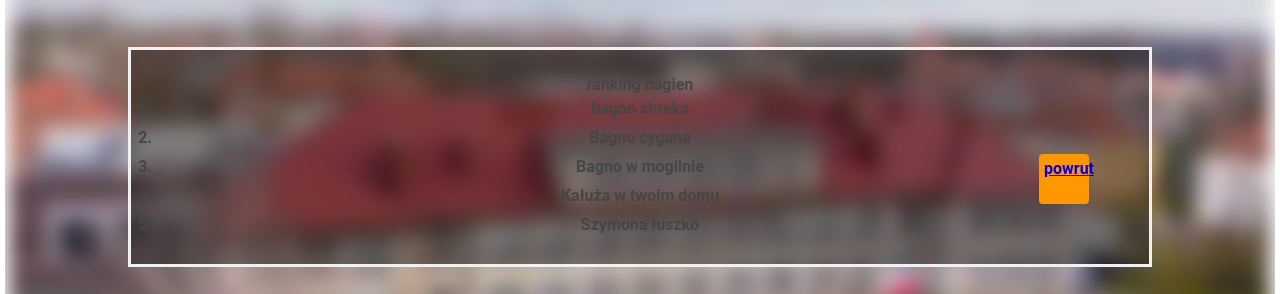
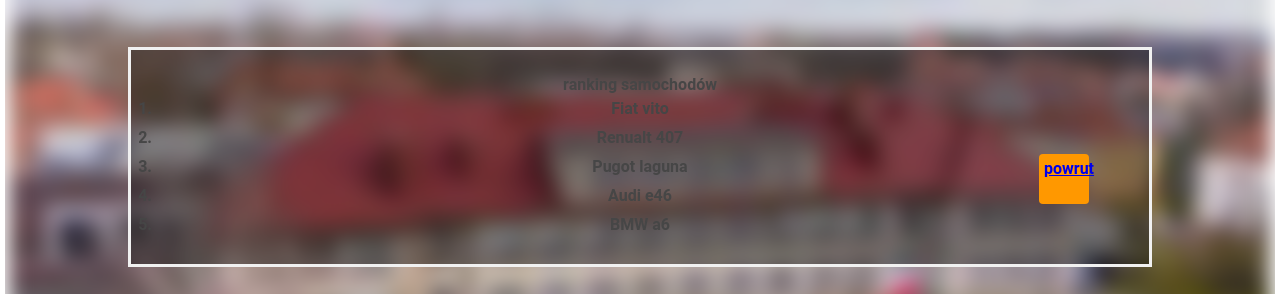
Before and after one commit to adamkd54/adamkd54.github.io, a plain HTML site: page ranking bagien.html in a window 1280 px wide. Shown: the part 243-537 px from the top of the page. Drawn offline with Linux system fonts and the light colour scheme.

Commit message:
Update ranking bagien.html

```diff
--- a/ranking bagien.html
+++ b/ranking bagien.html
@@ -8,12 +8,12 @@
     <body>
         <div class="bg-image"></div>
         <div class="bg-text">
-            <ol> ranking bagien
-                <li>bagno shreka</li>
-                <li>Bagno cygana</li>
-                <li>Bagno w mogilnie</li>
-                <li>Kałuża w twoim domu</li>
-                <li>Szymona łuszko</li>
+            <ol> ranking samochodów
+                <li>Fiat vito</li>
+                <li>Renualt 407</li>
+                <li>Pugot laguna</li>
+                <li>Audi e46</li>
+                <li>BMW a6</li>
             </ol>
         <a href =  "ADAM NOWY.html", id="button" > powrut </a>
         </div>
```
